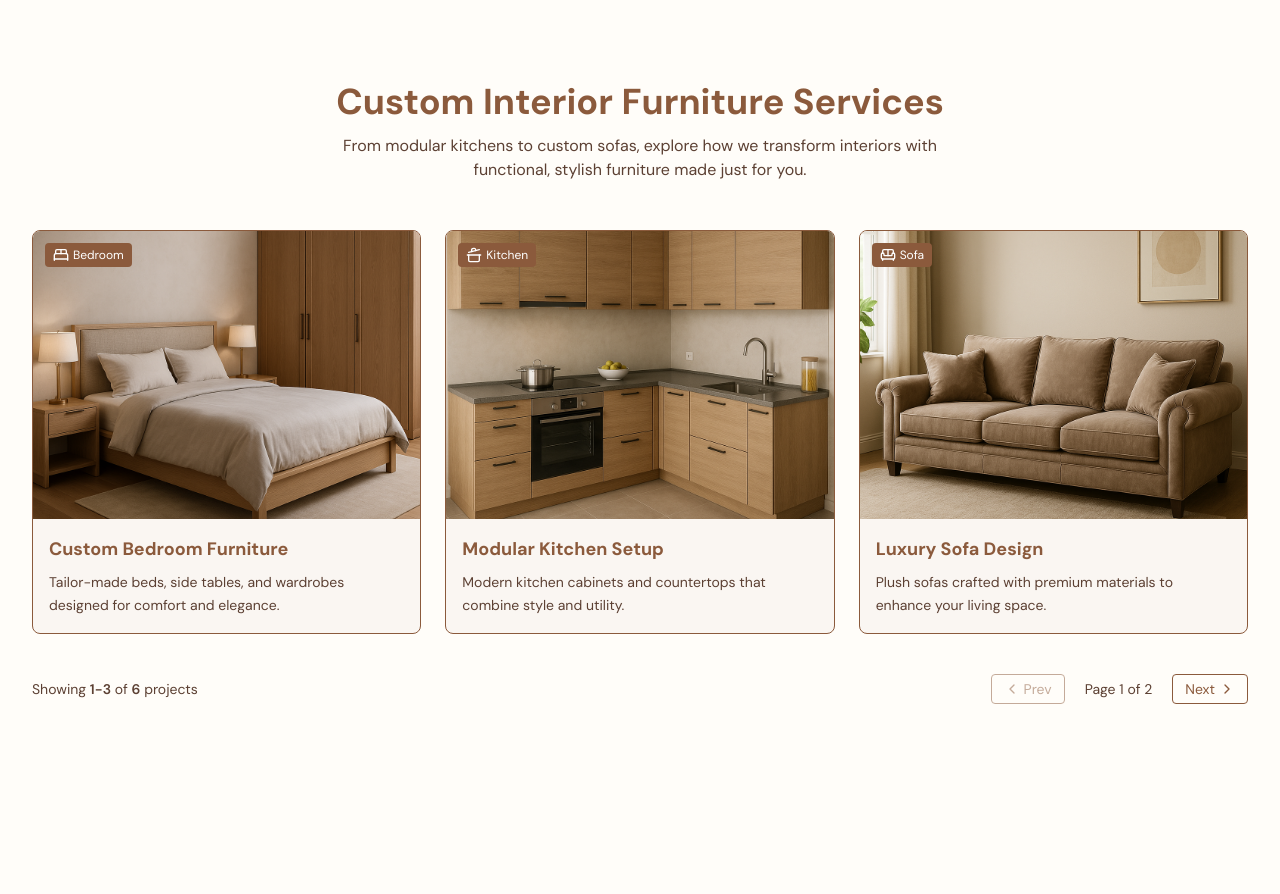
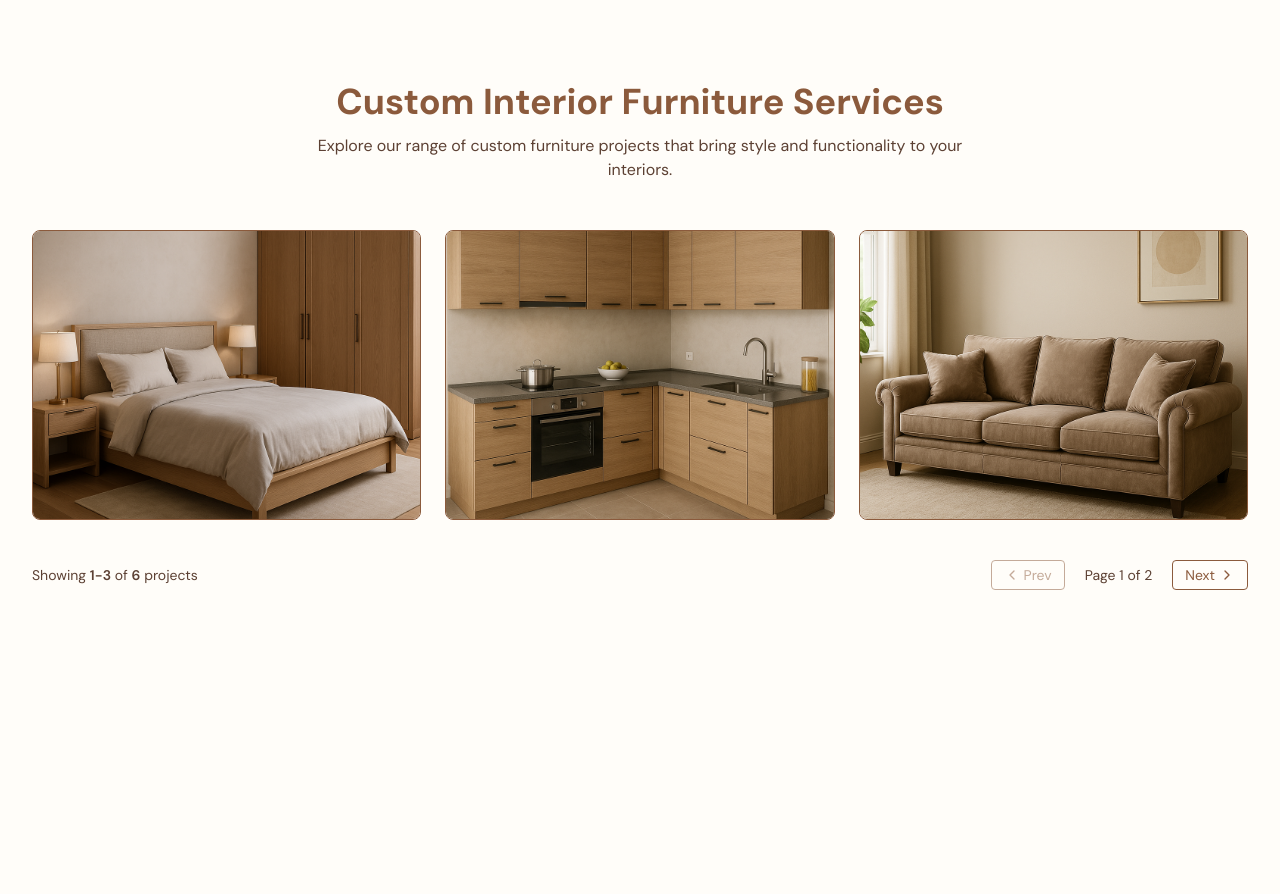
Before and after one commit to Jangidp0903/Komal-Wood-Work, a Next.js app: page / in a window 1280 px wide. Shown: the part 2180-3074 px from the top of the page. Built offline with nearby package versions, Linux system fonts and the light colour scheme.

Commit message:
remove fields

```diff
--- a/src/app/data/projectsData.ts
+++ b/src/app/data/projectsData.ts
@@ -1,13 +1,5 @@
+// app/data/projectsData.ts
 import { StaticImageData } from "next/image";
-import {
-  BedDouble,
-  CookingPot,
-  Sofa,
-  Bath,
-  Building2,
-  Briefcase,
-} from "lucide-react";
-import React from "react";
 
 import Bedroom from "../../../public/bedroom.png";
 import Kitchen from "../../../public/kitchen.png";
@@ -19,65 +11,38 @@ import Interior from "../../../public/interior.png";
 export interface Project {
   id: number;
   title: string;
-  description: string;
   image: string | StaticImageData;
-  category: string;
-  icon: React.ReactNode; // Correct type for JSX elements
 }
 
 export const projects: Project[] = [
   {
     id: 1,
     title: "Custom Bedroom Furniture",
-    description:
-      "Tailor-made beds, side tables, and wardrobes designed for comfort and elegance.",
     image: Bedroom,
-    category: "Bedroom",
-    icon: React.createElement(BedDouble),
   },
   {
     id: 2,
     title: "Modular Kitchen Setup",
-    description:
-      "Modern kitchen cabinets and countertops that combine style and utility.",
     image: Kitchen,
-    category: "Kitchen",
-    icon: React.createElement(CookingPot),
   },
   {
     id: 3,
     title: "Luxury Sofa Design",
-    description:
-      "Plush sofas crafted with premium materials to enhance your living space.",
     image: Sofaa,
-    category: "Sofa",
-    icon: React.createElement(Sofa),
   },
   {
     id: 4,
     title: "Modern Bathroom Vanity",
-    description:
-      "Elegant vanities and storage designed to bring style to your bathroom.",
     image: Bathroom,
-    category: "Bathroom",
-    icon: React.createElement(Bath),
   },
   {
     id: 5,
     title: "Home Office Setup",
-    description:
-      "Functional and aesthetic furniture tailored for productivity at home.",
     image: Office,
-    category: "Office",
-    icon: React.createElement(Briefcase),
   },
   {
     id: 6,
     title: "Full Interior Projects",
-    description:
-      "Complete space transformation—from concept to execution—for homes & studios.",
     image: Interior,
-    category: "Interior",
-    icon: React.createElement(Building2),
   },
 ];
--- a/src/components/ProjectSection.tsx
+++ b/src/components/ProjectSection.tsx
@@ -1,3 +1,4 @@
+// components/ProjectSection.tsx
 import React, { useState } from "react";
 import Image from "next/image";
 import { ChevronLeft, ChevronRight } from "lucide-react";
@@ -14,7 +15,7 @@ const ProjectCard: React.FC<ProjectCardProps> = ({ project }) => {
       itemScope
       itemType="https://schema.org/Service"
     >
-      <div className="relative w-full h-48 md:h-60 lg:h-64 xl:h-72">
+      <div className="relative w-full h-48 md:h-60 lg:h-64 xl:h-72 group">
         <Image
           src={project.image}
           alt={`${project.title} by Expert Interior Designers`}
@@ -24,23 +25,18 @@ const ProjectCard: React.FC<ProjectCardProps> = ({ project }) => {
           loading={project.id <= 2 ? "eager" : "lazy"}
           itemProp="image"
         />
-        <div className="absolute top-3 left-3 flex items-center gap-1 bg-[#8B5A3C] text-white text-xs px-2 py-1 rounded">
-          <span className="text-white w-4 h-4 flex items-center justify-center">
-            {project.icon}
-          </span>
-          <span itemProp="serviceType">{project.category}</span>
+
+        {/* Title overlay - always visible on mobile, slide-up on hover for larger screens */}
+        <div
+          className="absolute bottom-0 left-0 w-full bg-[#8B5A3C]/80 text-white px-4 py-2
+          sm:transform sm:translate-y-full sm:opacity-0
+          sm:group-hover:translate-y-0 sm:group-hover:opacity-100
+          transition-all duration-500 ease-in-out"
+        >
+          <h2 className="text-base sm:text-lg font-bold" itemProp="name">
+            {project.title}
+          </h2>
         </div>
-      </div>
-      <div className="p-4">
-        <h2 className="text-lg font-bold text-[#8B5A3C] mb-2" itemProp="name">
-          {project.title}
-        </h2>
-        <p
-          className="text-sm text-[#5C4033] leading-relaxed"
-          itemProp="description"
-        >
-          {project.description}
-        </p>
       </div>
     </article>
   );
@@ -71,9 +67,10 @@ const ProjectSection: React.FC = () => {
       itemType="https://schema.org/Service"
     >
       <div className="max-w-7xl mx-auto px-4 sm:px-6 lg:px-8">
+        {/* Header */}
         <header className="text-center mb-12">
           <h2
-            className="text-3xl md:text-4xl font-bold text-[#8B5A3C]"
+            className="text-2xl sm:text-3xl md:text-4xl font-bold text-[#8B5A3C]"
             itemProp="name"
           >
             Custom Interior Furniture Services
@@ -82,17 +79,19 @@ const ProjectSection: React.FC = () => {
             className="text-sm md:text-base text-[#5C4033] mt-3 max-w-2xl mx-auto"
             itemProp="description"
           >
-            From modular kitchens to custom sofas, explore how we transform
-            interiors with functional, stylish furniture made just for you.
+            Explore our range of custom furniture projects that bring style and
+            functionality to your interiors.
           </p>
         </header>
 
+        {/* Grid */}
         <div className="grid grid-cols-1 sm:grid-cols-2 lg:grid-cols-3 gap-6">
           {currentProjects.map((project: Project) => (
             <ProjectCard key={project.id} project={project} />
           ))}
         </div>
 
+        {/* Pagination */}
         <div className="flex flex-col sm:flex-row justify-between items-center mt-10 gap-4">
           <div className="text-sm text-[#5C4033] text-center sm:text-left">
             Showing{" "}
```
